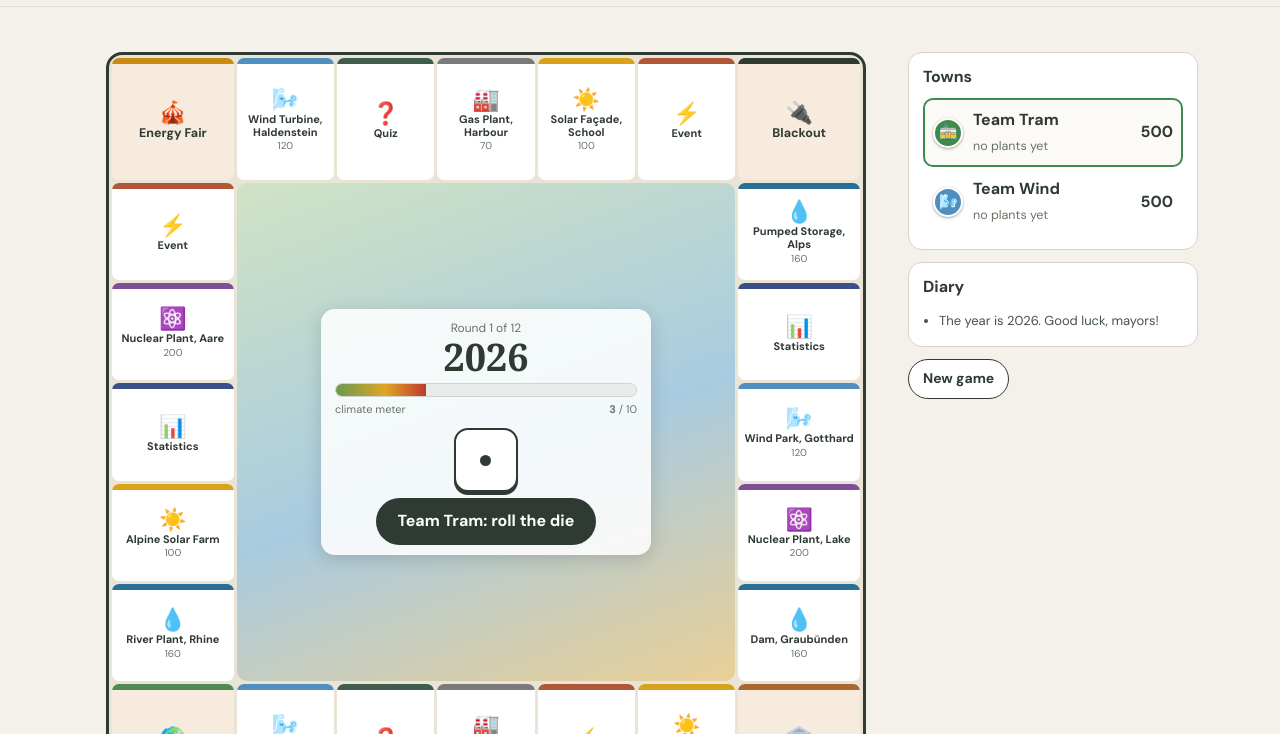
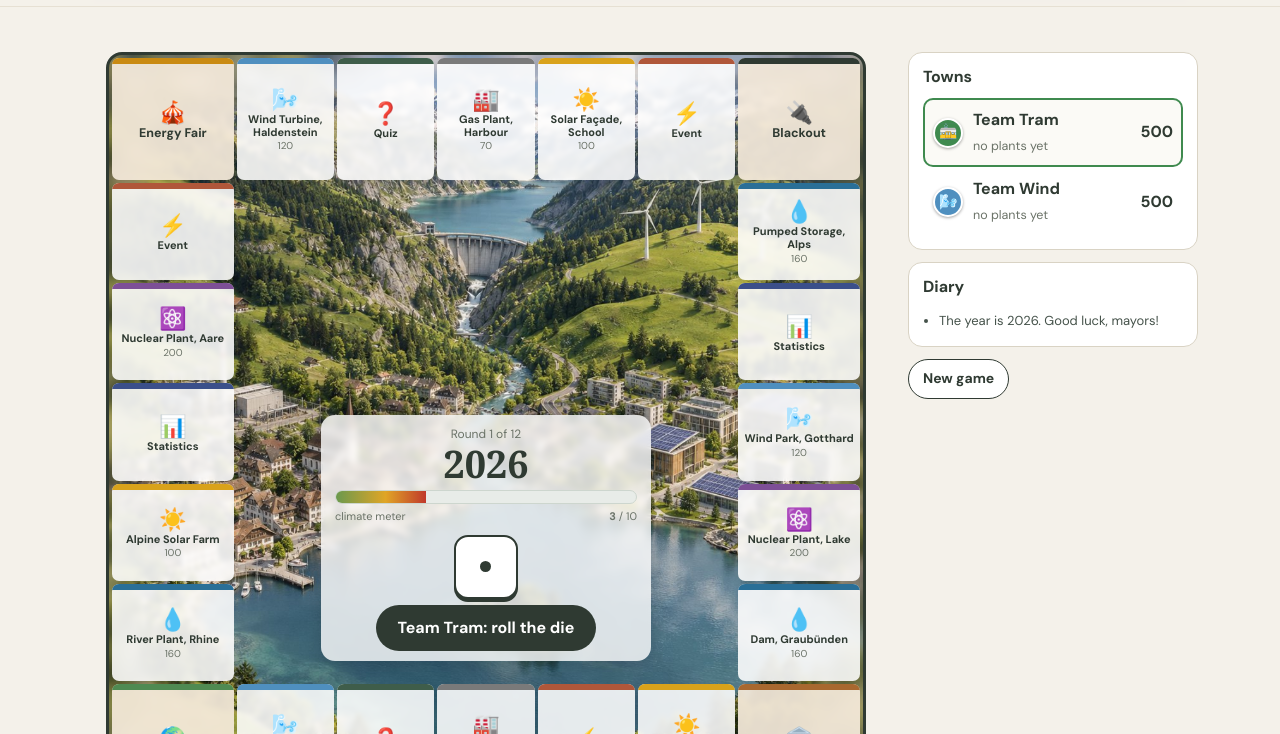
Before and after one commit to anjamuggli-ctrl/MooseOnline, a plain HTML site: page pome24b-power-town.html in a window 1280 px wide. Both pictures are taken after a click on the button "Start a new game". Shown: the part 466-1200 px from the top of the page. Drawn offline with Linux system fonts and the light colour scheme.

Commit message:
Power Town: Spielbrett-Bild eingebaut
Co-Authored-By: Claude Opus 5.5 <noreply@anthropic.com>
Claude-Session: https://claude.ai/code/session_01FBovzHHJZhzjYQMBPqvFr6

```diff
--- a/pome24b-power-town.html
+++ b/pome24b-power-town.html
@@ -94,14 +94,14 @@
   .pt-rules li{margin:4px 0}
   .pt-game{display:grid;grid-template-columns:minmax(0,1fr) 290px;gap:18px;align-items:start}
   @media(max-width:980px){.pt-game{grid-template-columns:1fr}}
-  .pt-board{position:relative;display:grid;grid-template-columns:1.25fr repeat(5,1fr) 1.25fr;grid-template-rows:1.25fr repeat(5,1fr) 1.25fr;gap:3px;aspect-ratio:1/1;width:100%;max-width:760px;margin:0 auto;background:#e9e4d6;border:3px solid var(--pt-ink);border-radius:16px;padding:3px}
-  .pt-f{position:relative;background:#fff;border-radius:7px;overflow:hidden;display:flex;flex-direction:column;align-items:center;justify-content:center;text-align:center;padding:3px 2px 2px;cursor:pointer;min-width:0;min-height:0}
+  .pt-board{position:relative;background-size:cover;background-position:center;display:grid;grid-template-columns:1.25fr repeat(5,1fr) 1.25fr;grid-template-rows:1.25fr repeat(5,1fr) 1.25fr;gap:3px;aspect-ratio:1/1;width:100%;max-width:760px;margin:0 auto;background-color:#e9e4d6;border:3px solid var(--pt-ink);border-radius:16px;padding:3px}
+  .pt-f{position:relative;background:rgba(255,255,255,.88);backdrop-filter:blur(2px);border-radius:7px;overflow:hidden;display:flex;flex-direction:column;align-items:center;justify-content:center;text-align:center;padding:3px 2px 2px;cursor:pointer;min-width:0;min-height:0}
   .pt-f:hover{outline:2px solid var(--pt-ink)}
   .pt-f .band{position:absolute;left:0;right:0;top:0;height:6px;background:var(--c)}
   .pt-f .ic{font-size:clamp(13px,2.4vw,22px);line-height:1;margin-top:4px}
   .pt-f .nm{font-size:clamp(7px,1.05vw,11px);line-height:1.15;color:var(--pt-ink);font-weight:600;margin-top:2px;overflow:hidden;max-height:2.4em}
   .pt-f .pr{font-size:clamp(7px,.95vw,10px);color:var(--pt-mut)}
-  .pt-f.corner{background:#f6ebdc}.pt-f.corner .nm{font-size:clamp(8px,1.2vw,12.5px)}
+  .pt-f.corner{background:rgba(246,235,220,.92)}.pt-f.corner .nm{font-size:clamp(8px,1.2vw,12.5px)}
   .pt-f .own{position:absolute;inset:0;border:4px solid var(--oc);border-radius:7px;pointer-events:none}
   .pt-f .lvl{position:absolute;right:3px;bottom:2px;font-size:10px;color:var(--oc);font-weight:800}
   .pt-f .toks{position:absolute;left:2px;bottom:2px;display:flex;flex-wrap:wrap;gap:1px;max-width:100%}
@@ -110,6 +110,8 @@
   .pt-tok.active{animation:pt-hop .9s ease-in-out infinite}
   @keyframes pt-hop{50%{transform:translateY(-4px)}}
   .pt-center{grid-column:2/7;grid-row:2/7;position:relative;border-radius:10px;overflow:hidden;background:linear-gradient(160deg,#cfe3c4,#a9cbe0 55%,#e9cf96);display:flex;flex-direction:column;align-items:center;justify-content:center;padding:4%}
+  .pt-board.hasimg .pt-center{background:none;justify-content:flex-end;padding-bottom:4%}
+  .pt-board.hasimg .pt-center .glass{background:rgba(255,255,255,.8)}
   .pt-center img.bg{position:absolute;inset:0;width:100%;height:100%;object-fit:cover}
   .pt-center .glass{position:relative;background:rgba(255,255,255,.86);backdrop-filter:blur(3px);border-radius:14px;padding:10px 14px;text-align:center;width:min(92%,330px);box-shadow:0 4px 18px rgba(0,0,0,.15)}
   .pt-center .yr{font-size:clamp(20px,4vw,38px);font-weight:800;font-family:Georgia,serif;line-height:1}
@@ -318,6 +320,8 @@ function cell(i){
 }
 var FCOL = {start:"#a8682f", event:"var(--event)", quiz:"var(--quiz)", stats:"var(--stats)", summit:"#4f8a52", fair:"#c98a12", blackout:"#2f3a32"};
 
+var BOARD_OK = false;
+(function(){ var t = new Image(); t.onload = function(){ BOARD_OK = true; var b = document.getElementById("pt-board"); if (b) { b.classList.add("hasimg"); b.style.backgroundImage = "url("+IMG+"pt-board.jpg)"; } }; t.src = IMG + "pt-board.jpg"; })();
 var TOKENS = [
  {c:"#3f8a4f", ic:"🚋", img:"pt-token-tram.png", nm:"Tram"},
  {c:"#4f8fbf", ic:"🌬️", img:"pt-token-wind.png", nm:"Wind turbine"},
@@ -426,12 +430,13 @@ function draw(){
    +'<span class="toks">'+here.map(function(p){ return tokHtml(p, p===cur() && !S.over); }).join("")+'</span></div>';
  });
  var p = cur();
- b += '<div class="pt-center">'+img("pt-board.jpg","Bird’s-eye view of a Swiss lakeside town in transition to clean energy","bg")
+ b += '<div class="pt-center" role="img" aria-label="Bird’s-eye view of a Swiss lakeside town in transition to clean energy">'
   +'<div class="glass"><div class="rd">Round '+Math.min(S.round,S.rounds)+' of '+S.rounds+'</div><div class="yr">'+year()+'</div>'
   +'<div class="pt-meter" title="Climate meter: '+S.meter+' of 10"><span style="width:'+(S.meter*10)+'%"></span></div><div class="pt-mlbl"><span>climate meter</span><span><b>'+S.meter+'</b> / 10</span></div>'
   +'<div class="pt-die" id="pt-die" aria-hidden="true">'+dieFace(S.lastRoll||1)+'</div>'
   +'<button class="pt-btn" id="pt-roll"'+(S.phase!=="roll"||S.over?' disabled':'')+'>'+esc(p.nm)+': roll the die</button></div></div>';
  var board = document.getElementById("pt-board"); board.innerHTML = b;
+ if (BOARD_OK) { board.classList.add("hasimg"); board.style.backgroundImage = "url("+IMG+"pt-board.jpg)"; }
  document.getElementById("pt-roll").addEventListener("click", roll);
  board.onclick = function(e){ var f = e.target.closest(".pt-f"); if (f && S.phase==="roll") info(+f.dataset.f); };
 
```
Also changed, not shown: _build/powertown/1_game.html (+9 -4 lines), _build/powertown/en/1_game.html (+9 -4 lines), _build/powertown/it/1_game.html (+9 -4 lines), _build/powertown/rm/1_game.html (+9 -4 lines), en/pome24b-power-town.html (+9 -4 lines), it/pome24b-power-town.html (+9 -4 lines), rm/pome24b-power-town.html (+9 -4 lines), img/pome24b/games/pt-board.jpg (added).
